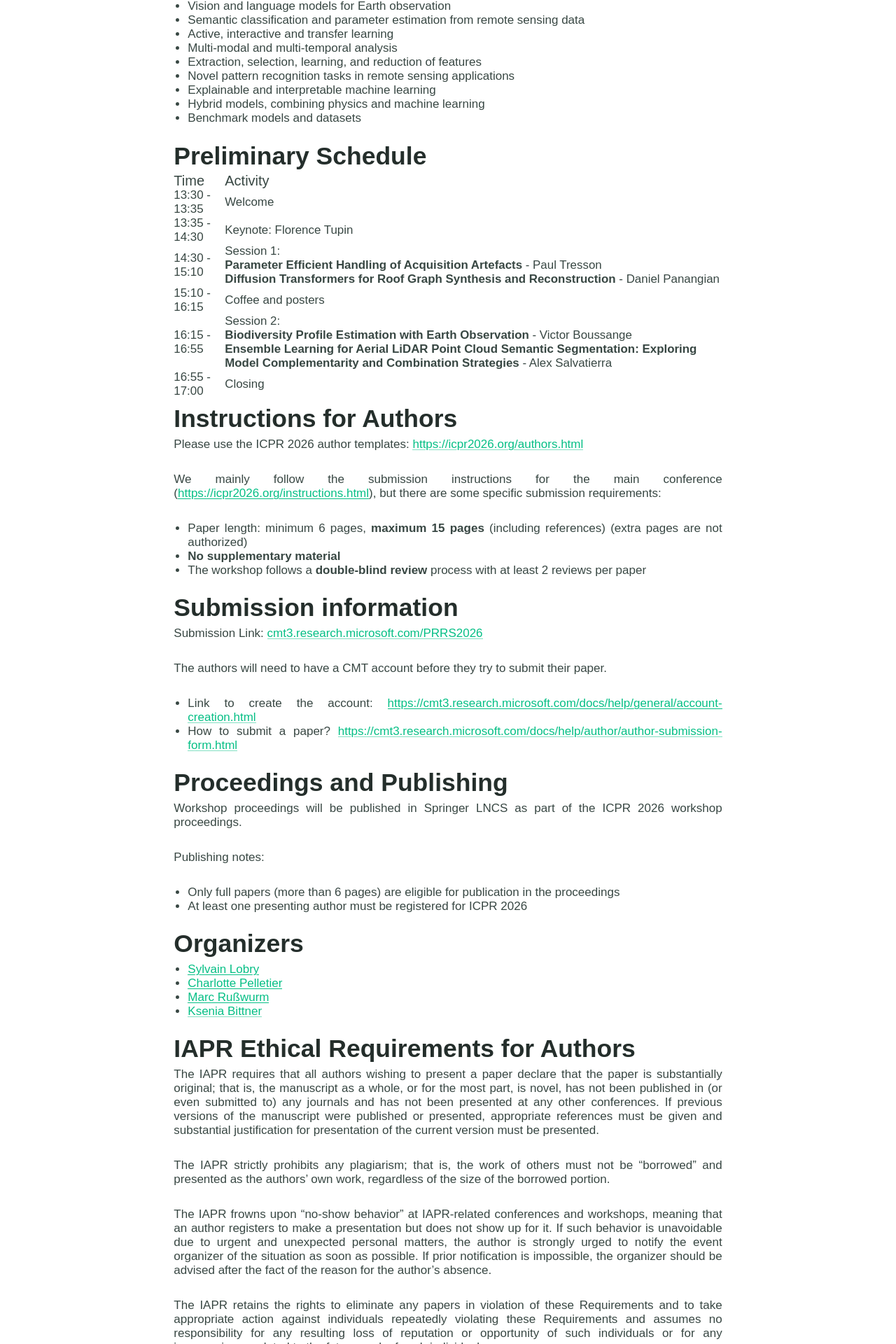
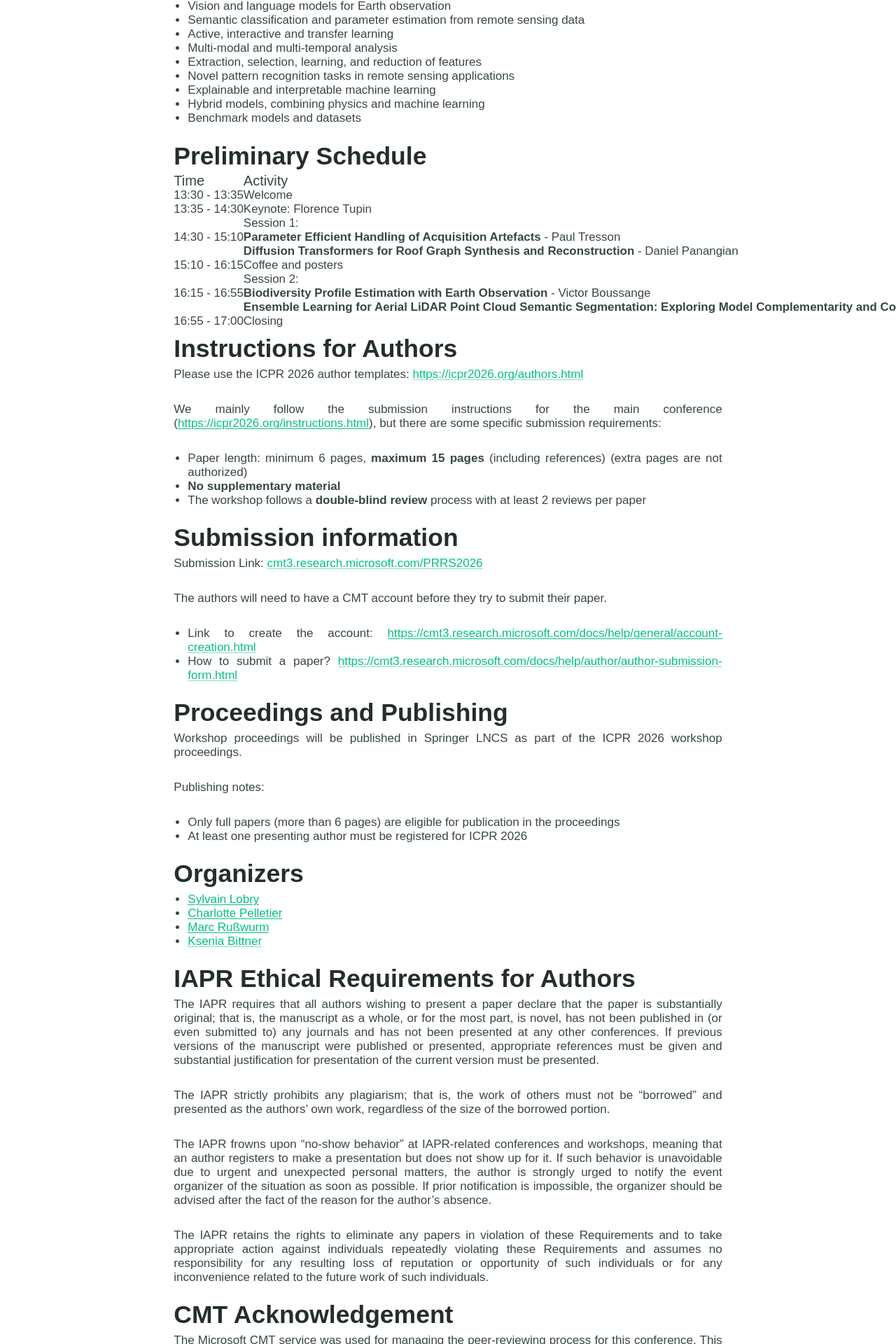
Before and after one commit to IAPR-TC7/iapr-tc7.github.io, a Jekyll site: the page built from prrs2026.md, in a window 1280 px wide. Shown: the part 814-2734 px from the top of the page at 70% size. Built offline with Jekyll 4.4.1, drawn with Linux system fonts in a browser that asks for light colours.

Commit message:
Update prrs2024.html

```diff
--- a/_layouts/prrs2024.html
+++ b/_layouts/prrs2024.html
@@ -7,7 +7,12 @@ layout: default
 <main class="main  container">
 
   <article class="article  article--page  content  typeset">
-
+<style>
+      .content table th,
+      .content table td {
+        white-space: nowrap;
+      }
+    </style>
     <h1>{{ page.title }}</h1>
 
     {{ content }}
```
